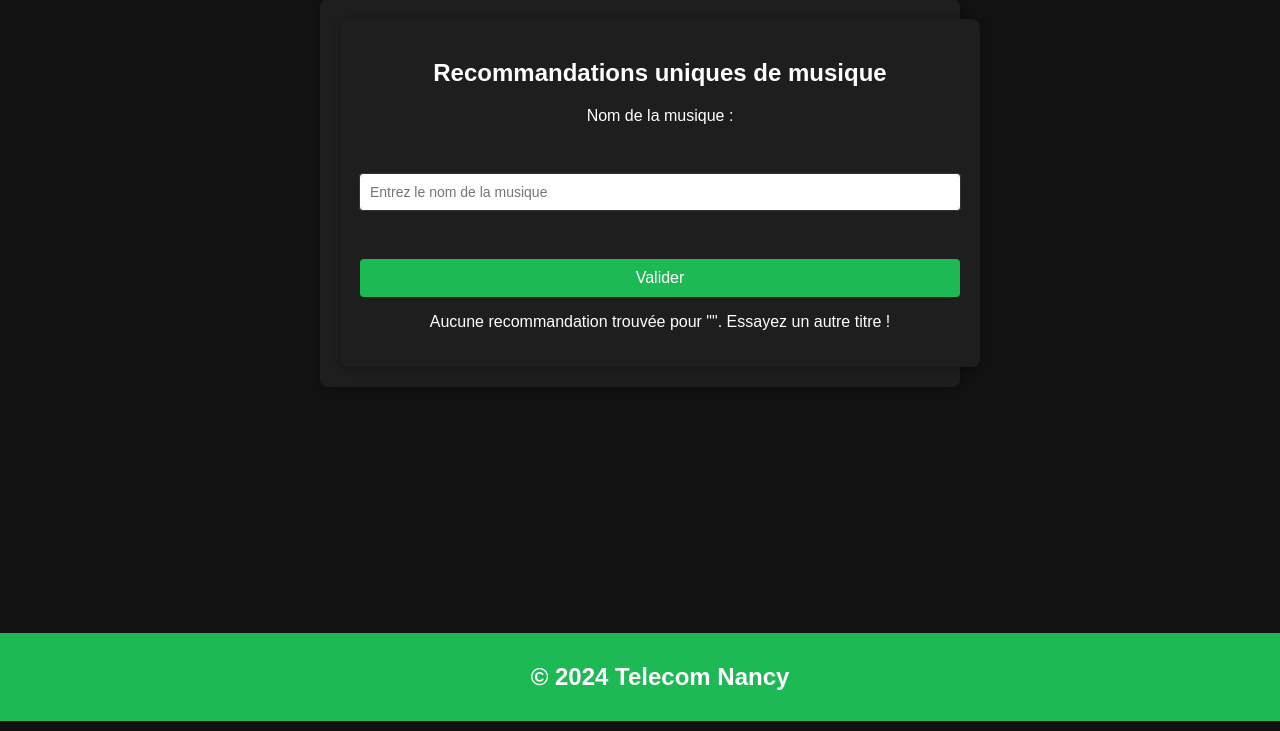
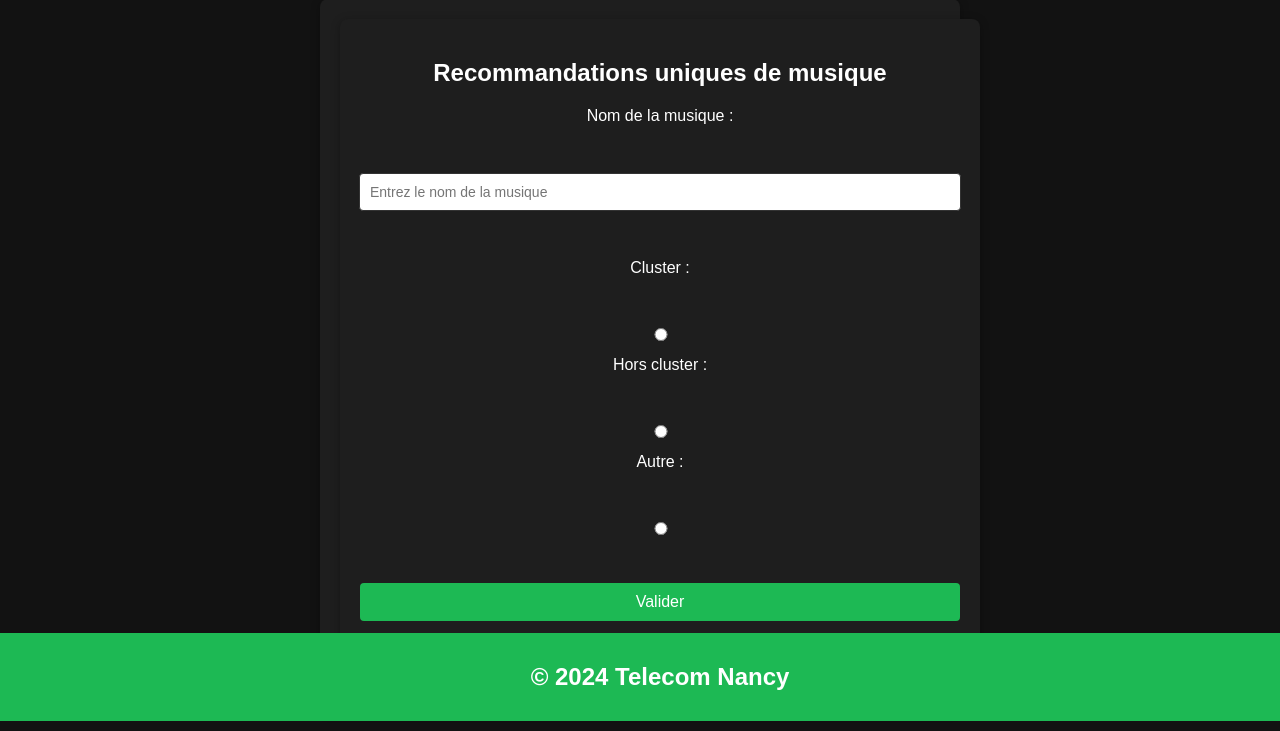
Before and after one commit to EtienneVtr/Hackathon-Spotify, a Flask app: page /recommandationsuniques in a window 1280 px wide. Shown: the part 79-810 px from the top of the page. Run offline with Flask 3, Linux system fonts and the light colour scheme; parts of the project's set-up code (start-up, migrations or seed data) failed here and were passed over.

Commit message:
ajout de feature pour recommandation unique

```diff
--- a/application web/app.py
+++ b/application web/app.py
@@ -124,6 +124,7 @@
     page_actuelle = 'recommandationsuniques'
     if request.method == 'POST':
         music_name = request.form.get('music_name')
+        cluster_mode = request.form.get('cluster')  # Récupérer la valeur du mode de cluster
         user_id = session.get('user_id')
         user = next((u for u in data['profiles'] if u['id'] == user_id), None)
 
@@ -137,7 +138,7 @@
             if matching_musics:
                 # Prendre le premier résultat trouvé
                 selected_music_id = matching_musics[0]['music_id']
-                recommendations = get_recommandations_from_music(selected_music_id, 5)
+                recommendations = get_recommandations_from_music(selected_music_id, 5, cluster_mode)
             else:
                 flash("Aucune musique trouvée avec ce nom.")
 
--- a/application web/templates/recommandationsuniques.html
+++ b/application web/templates/recommandationsuniques.html
@@ -24,6 +24,15 @@
                 value="{{ music_name|default('') }}"><!-- Affiche la valeur soumise -->
             <br>
             <ul id="suggestions" style="border: 1px solid #ccc; max-height: 150px; overflow-y: auto; display: none;"></ul>
+
+            <label for="cluster">Cluster :</label><br>
+            <input type="radio" id="cluster" name="cluster" value="cluster" required>
+            <label for="cluster">Hors cluster :</label><br>
+            <input type="radio" id="horscluster" name="cluster" value="horscluster" required>
+            <label for="autre">Autre :</label><br>
+            <input type="radio" id="autre" name="cluster" value="autre" required>
+            <br>
+
             <button type="submit" class="bouton">Valider</button>
         </form>
 
```
